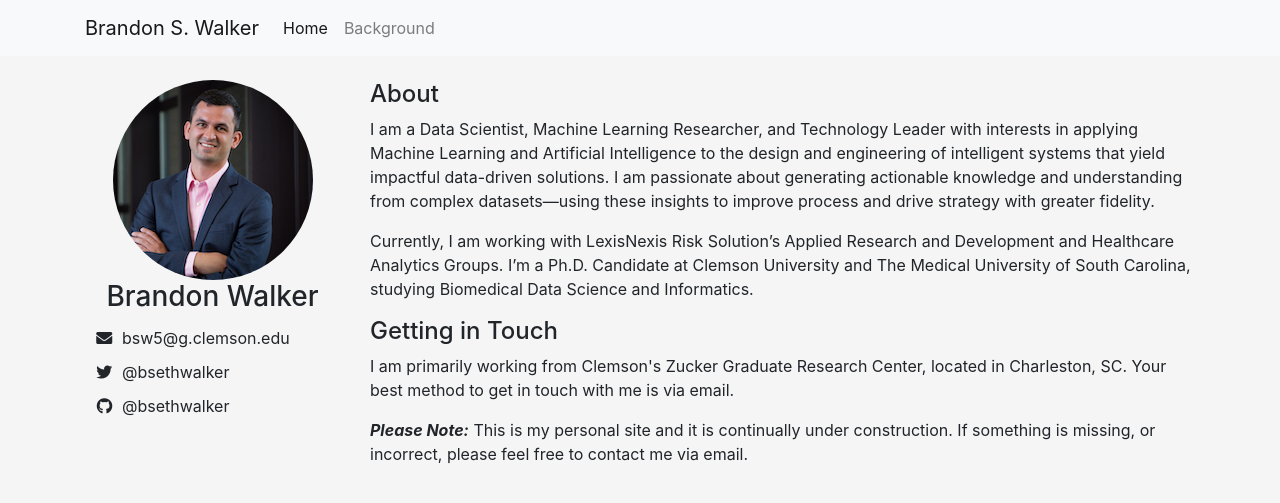
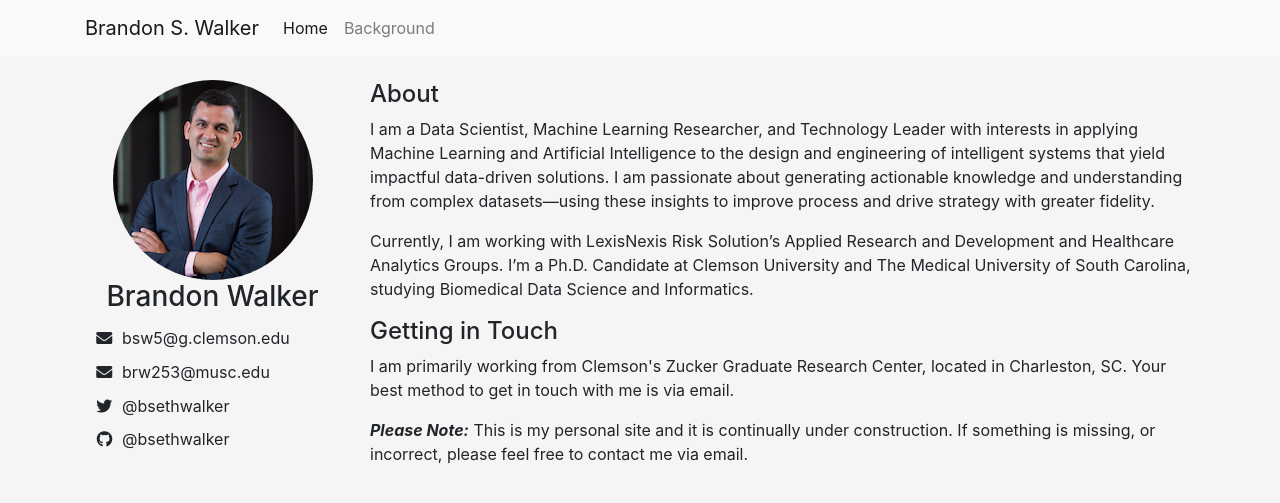
Before and after one commit to bsethwalker/bsethwalker.github.io, a Jekyll site: the page built from index.md, in a window 1280 px wide. Shown: the top 503 px of the page. Built offline with Jekyll 4.4.1, drawn with Linux system fonts in a browser that asks for light colours.

Commit message:
Add MUSC email

```diff
--- a/_layouts/default.html
+++ b/_layouts/default.html
@@ -31,6 +31,10 @@
                   <td><span class="align-middle float-left">bsw5@g.clemson.edu</span></td>
                 </tr>
                 <tr>
+                  <td class="align-middle"><i class="fas fa-1x fa-envelope float-right"></i></td>
+                  <td><span class="align-middle float-left">brw253@musc.edu</span></td>
+                </tr>
+                <tr>
                   <td class="align-middle"><i class="fab fa-1x fa-twitter float-right"></i></td>
                   <td><span class="align-middle float-left">@bsethwalker</span></td>
                 </tr>
```
